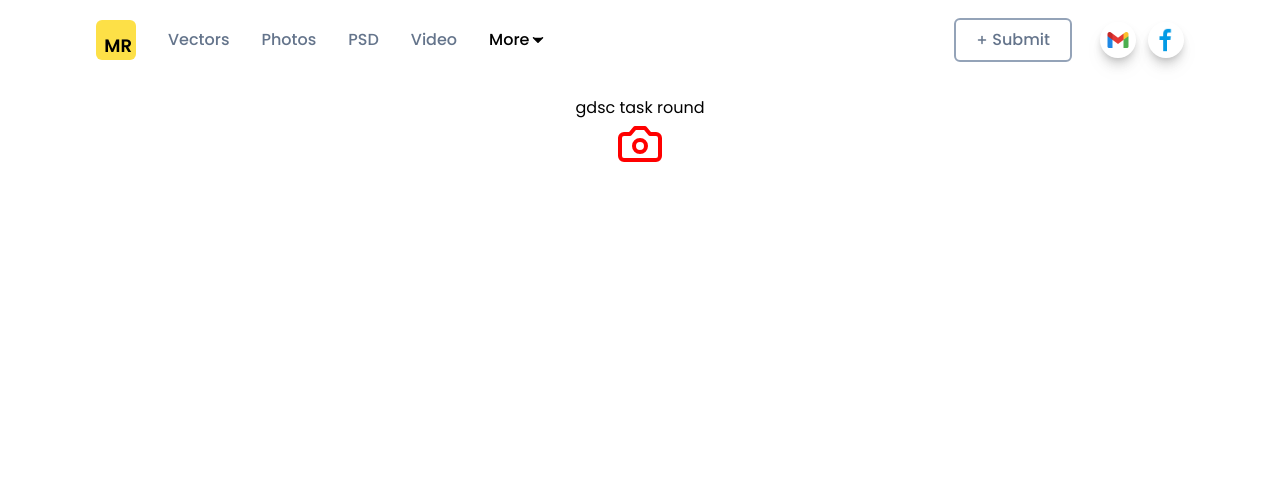
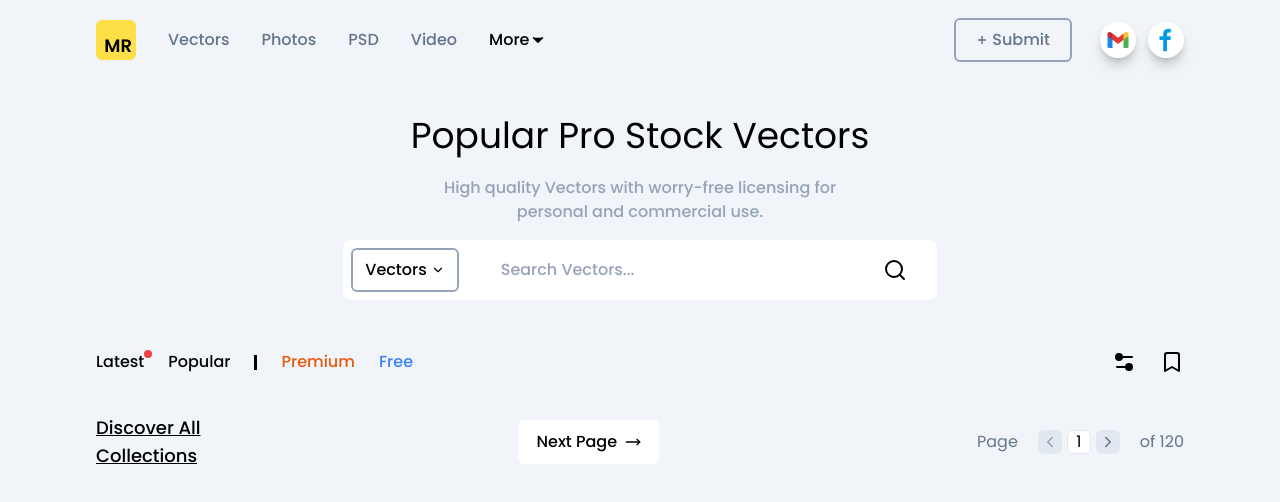
Before and after one commit to coderKrysio/gdsc_web_task_round_2023-24, a Next.js app: page / in a window 1280 px wide. Shown: the top 502 px of the page. Built offline with nearby package versions, Linux system fonts and the light colour scheme.

Commit message:
added components

```diff
--- a/app/page.tsx
+++ b/app/page.tsx
@@ -1,12 +1,85 @@
-import { Navbar } from '@/components/navbar';
-import { Camera } from 'lucide-react';
+import { Navbar } from "@/components/navbar";
+import {
+  Bookmark,
+  ChevronDown,
+  ChevronLeft,
+  ChevronRight,
+  MoveRight,
+  Search,
+  Settings2,
+} from "lucide-react";
 
 export default function Home() {
-	return (
-		<main className="flex min-h-screen flex-col items-center bg-white text-black p-24">
-			<Navbar />
-			gdsc task round
-			<Camera color="red" size={48} />
-		</main>
-	)
+  return (
+    <main className="flex min-h-screen flex-col items-center bg-slate-100 text-black p-24">
+      <Navbar />
+
+      <div className="flex flex-col items-center mb-[50px]">
+        <p className="text-4xl my-5">Popular Pro Stock Vectors</p>
+        <p className="flex items-center text-center text-slate-400 font-medium mb-4">
+          High quality Vectors with worry-free licensing for <br /> personal and
+          commercial use.
+        </p>
+
+        <div className="flex items-center p-2 bg-white rounded-lg">
+          <button className="px-3 py-2 border-2 border-slate-400 rounded-md flex gap-1 font-medium">
+            Vectors <ChevronDown width={14} />
+          </button>
+          <p className="flex items-center justify-between text-slate-400 font-medium w-[450px] ml-[20px] px-[20px] border-2 rounded-md border-transparent py-2 hover:border-slate-400">
+            Search Vectors... <Search className="text-black" />
+          </p>
+        </div>
+      </div>
+
+      <div className="w-full flex items-center justify-between">
+        <div className="flex items-center gap-6">
+          <p className="relative font-medium hover:cursor-pointer">
+            Latest
+            <span className="absolute top-0 right-[-8px] w-2 h-2 rounded-full bg-red-500" />
+          </p>
+          <p className="font-medium hover:cursor-pointer">Popular</p>
+          <span className="h-[15px] border-r-[3px] border-black" />
+          <p className="text-orange-600 font-medium hover:cursor-pointer">
+            Premium
+          </p>
+          <p className="text-blue-500 font-medium hover:cursor-pointer">Free</p>
+        </div>
+
+        <div className="flex gap-6">
+          <Settings2
+            fill="black"
+            className="hover:cursor-pointer hover:fill-transparent"
+          />
+          <Bookmark className="hover:cursor-pointer hover:fill-black" />
+        </div>
+      </div>
+
+      <div className="flex items-center justify-between w-full my-[40px]">
+        <div>
+          <p className="underline font-medium text-lg">
+            Discover All <br />
+            Collections
+          </p>
+        </div>
+
+        <button className="flex items-center gap-2 px-4 py-2 font-medium bg-white border-2 border-transparent rounded-md hover:border-black">
+          Next Page <MoveRight width={16} />
+        </button>
+
+        <div className="flex items-center text-slate-500">
+          Page
+          <div className="w-[24px] h-[24px] bg-slate-200 flex items-center justify-center rounded-md ml-[20px] mr-[5px]">
+            <ChevronLeft width={18} className="text-slate-400" />
+          </div>
+          <div className="w-[24px] h-[24px] bg-white border-[1px] border-slate-200 text-black flex items-center justify-center rounded-md">
+            1
+          </div>
+          <div className="w-[24px] h-[24px] bg-slate-200 flex items-center justify-center rounded-md mr-[20px] ml-[5px]">
+            <ChevronRight width={18} />
+          </div>
+          of 120
+        </div>
+      </div>
+    </main>
+  );
 }
```
